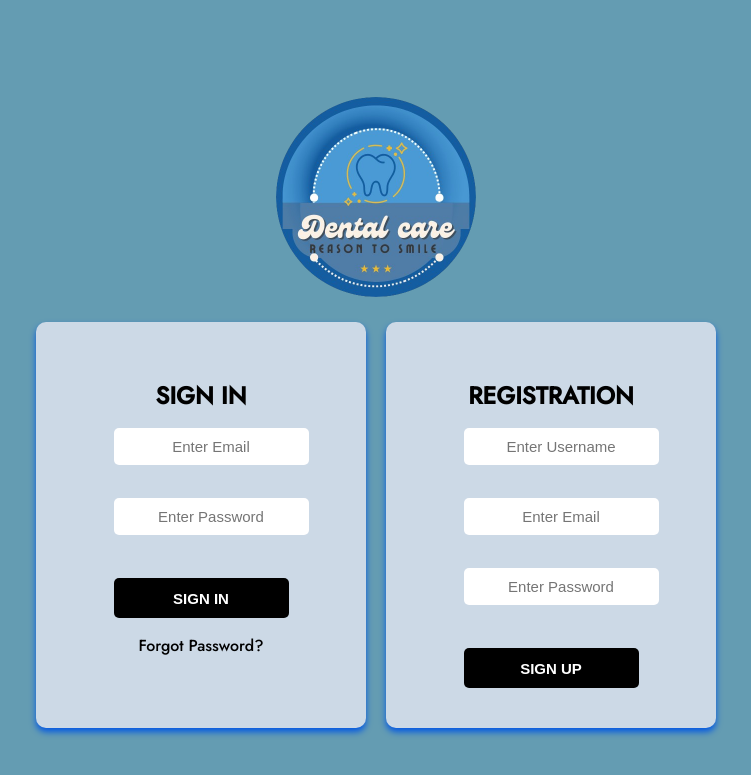
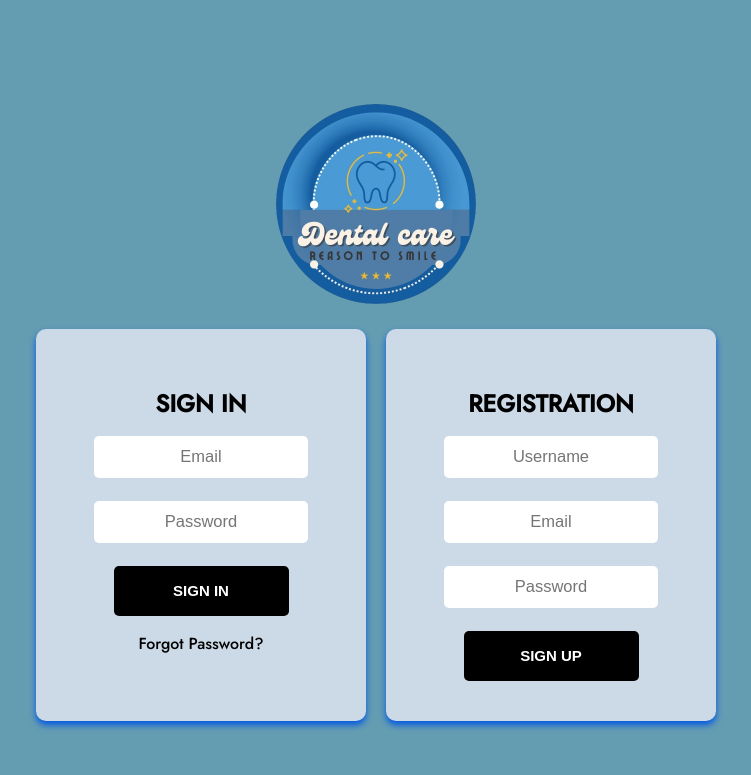
Before and after one commit to drew-b-07/Dental_Management_System, a PHP site: page /Finals-Dental-Clinic/ in a window 1280 px wide. Shown: the top 775 px of the page, without its empty margins (264-1015 px from the left). Run offline with PHP 8.4, Linux system fonts and the light colour scheme.

Commit message:
Fixed Login UI

```diff
--- a/dashboard/admin/home.php
+++ b/dashboard/admin/home.php
@@ -23,7 +23,7 @@ if(!isset($_SESSION["adminSession"])) {
                 <h1>Dental Care</h1>
             </div>
             <ul>
-                <li><a href="home.php">Home</a></li>
+                <li><a href="#">Home</a></li>
                 <li><a href="service.php">Service</a></li>
                 <li><a href="contact.php">Contact</a></li>
                 <li><a href="about.php">About Us</a></li>
--- a/index.php
+++ b/index.php
@@ -20,19 +20,17 @@ if(isset($_SESSION["adminSession"])) {
 <body>
 
 <body>
-    <!-- Logo Container -->
     <div class="logo-container">
         <img class="landing-logo" src="src/img/logo1.png" alt="logo">
     </div>
 
-    <!-- Main Container for Sign In and Sign Up -->
     <div class="auth-container">
         <div class="container-sign-in">
             <h1>SIGN IN</h1>
             <form action="dashboard/admin/authentication/admin-class.php" method="POST">
                 <input type="hidden" name="csrf_token" value="<?php echo $csrf_token?>">
-                <input type="email" name="email" placeholder="Enter Email" required><br>
-                <input type="password" name="password" placeholder="Enter Password" required><br>
+                <input type="email" name="email" placeholder="Email" required><br>
+                <input type="password" name="password" placeholder="Password" required><br>
                 <button type="submit" name="btn-signin">SIGN IN</button>
                 <p><a href="forgot-password.php">Forgot Password?</a></p>
             </form>
@@ -42,9 +40,9 @@ if(isset($_SESSION["adminSession"])) {
             <h1>REGISTRATION</h1>
             <form action="dashboard/admin/authentication/admin-class.php" method="POST">
                 <input type="hidden" name="csrf_token" value="<?php echo $csrf_token?>">
-                <input type="text" name="username" placeholder="Enter Username" required><br>
-                <input type="email" name="email" placeholder="Enter Email" required><br>
-                <input type="password" name="password" placeholder="Enter Password" required><br>
+                <input type="text" name="username" placeholder="Username" required><br>
+                <input type="email" name="email" placeholder="Email" required><br>
+                <input type="password" name="password" placeholder="Password" required><br>
                 <button type="submit" name="btn-signup">SIGN UP</button>
             </form>
         </div>
--- a/src/css/style.css
+++ b/src/css/style.css
@@ -21,26 +21,27 @@ form {
     width: 70%;
     max-width: 300px;
     text-align: center;
+    align-items: center;
     margin: auto;
 }
 
 input {
+    justify-content: center;
+    align-items: center;
     color: #000000;
-    padding: 10px;
     border: none;
     border-radius: 5px;
-    font-size: 15px;
+    font-size: 16.5px;
     outline: none;
+    background-color: #ffffff;
+    width: 120%;
+    height: 40px;
     text-align: center;
-    background-color: #ffffff;
-    width: 100%;
-    margin-bottom: 10px;
 }
 
 button {
     width: 100%;
-    height: 40px;
-    margin-top: 10px;
+    height: 50px;
     color: #fff;
     background: #000000;
     font-size: 15px;
```
